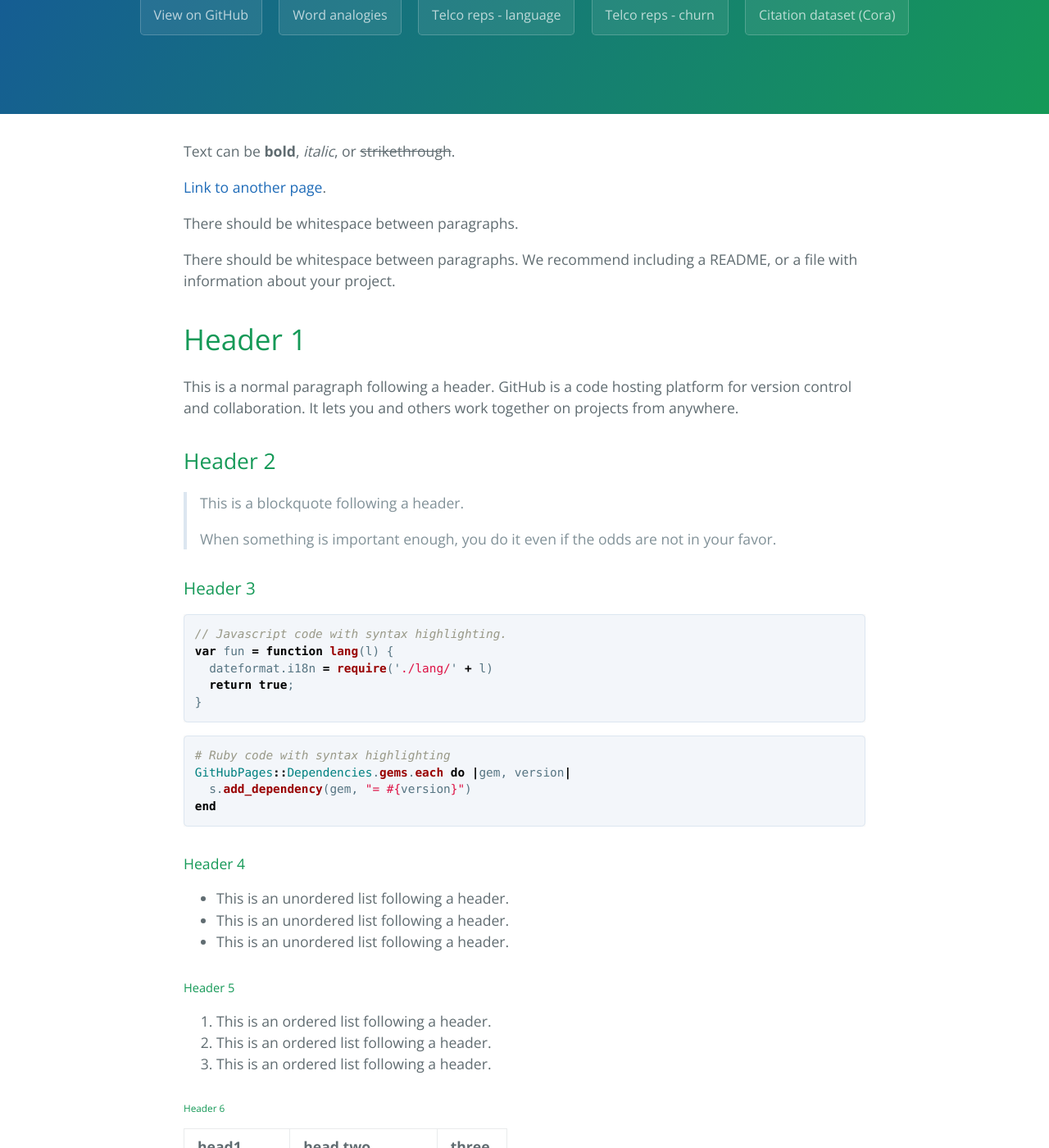
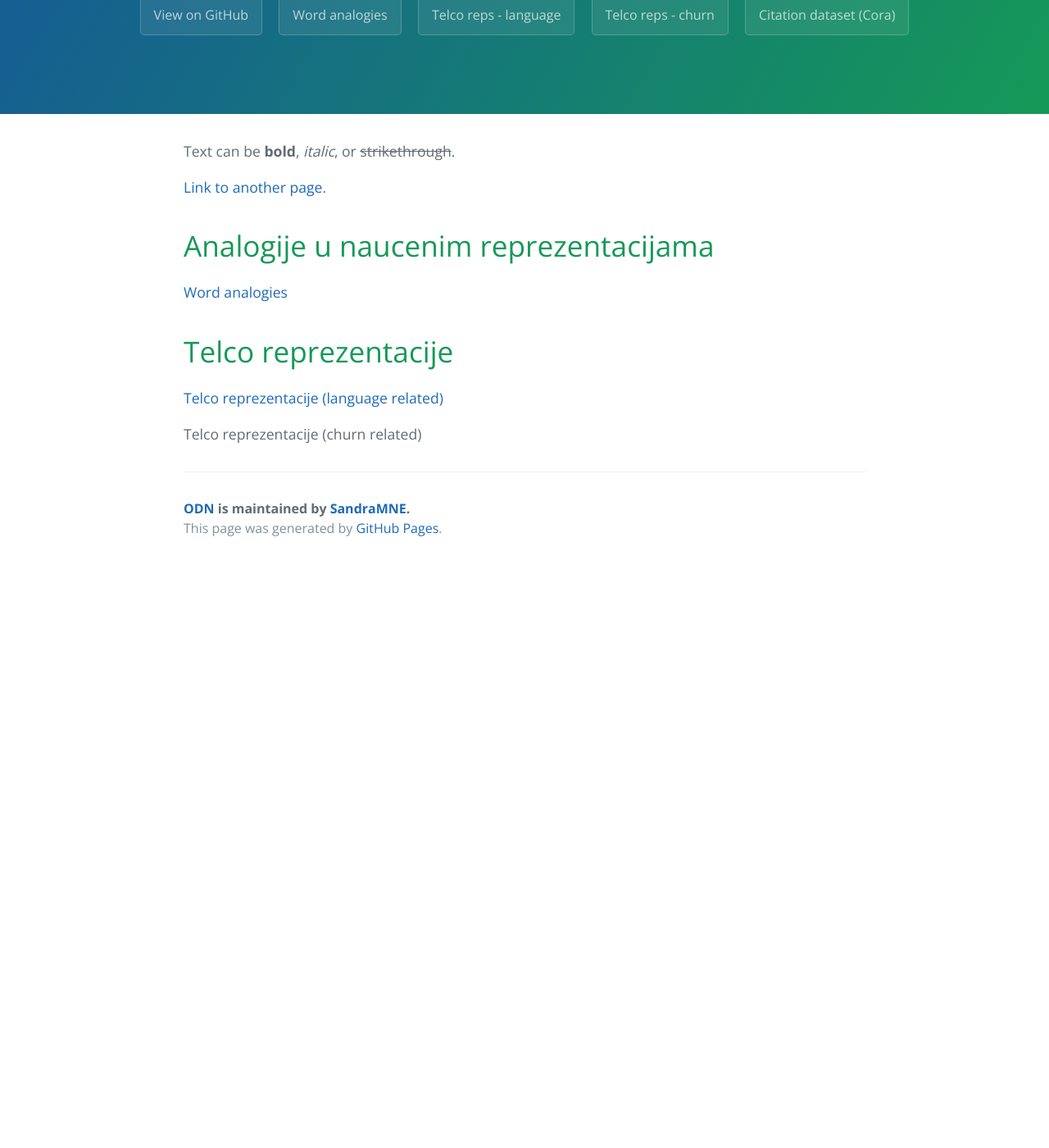
Before and after one commit to SandraMNE/ODN, a Jekyll site: the page built from index.md, in a window 1280 px wide and 1400 px high, scrolled down 244 px. Shown: the whole window at 82% size. Built offline with Jekyll 4.4.1, drawn with Linux system fonts in a browser that asks for light colours; after the commit the page ends 932 px from its top, so only the background shows below that; some of the changed text lies outside the part shown.

Commit message:
Update index.md

````diff
--- a/index.md
+++ b/index.md
@@ -5,6 +5,20 @@ layout: default
 Text can be **bold**, _italic_, or ~~strikethrough~~.
 
 [Link to another page](./another-page.html).
+
+# Analogije u naucenim reprezentacijama
+
+[Word analogies](https://lamyiowce.github.io/word2viz/)
+
+# Telco reprezentacije
+
+[Telco reprezentacije (language related)](https://sandramne.github.io/TelcoReps/)
+
+Telco reprezentacije (churn related)
+
+
+
+<!--
 
 There should be whitespace between paragraphs.
 
@@ -121,3 +135,4 @@ Long, single-line code blocks should not wrap. They should horizontally scroll i
 ```
 The final element.
 ```
+--->
````
